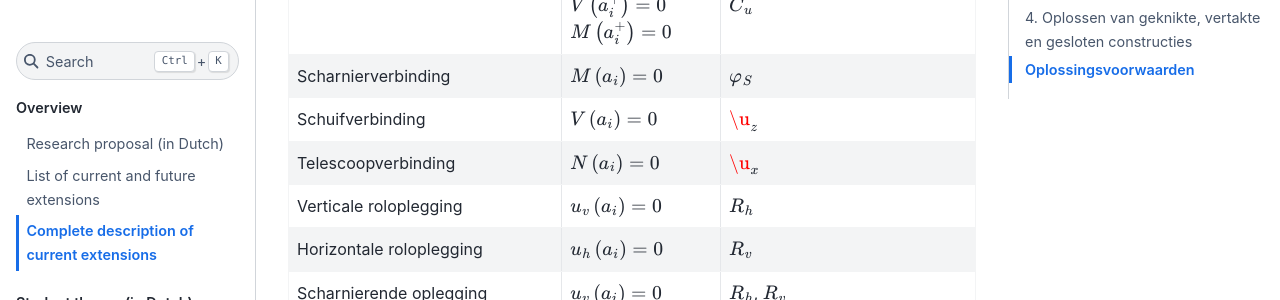
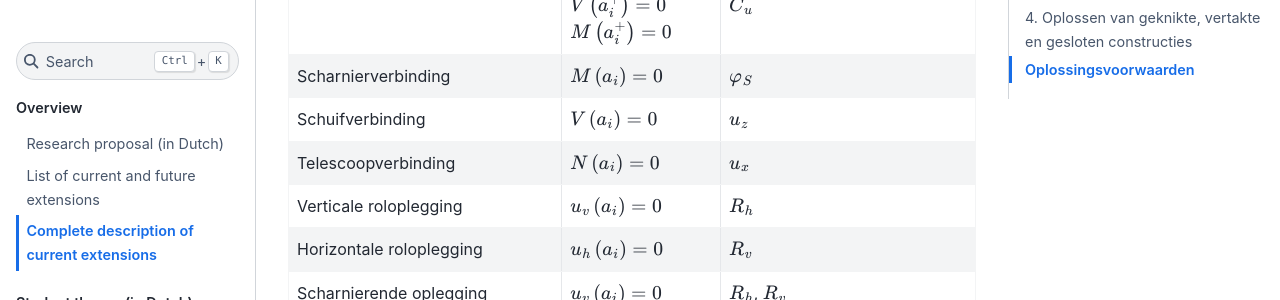
Before and after one commit to TeachBooks/Macaulays_method, a Jupyter Book: the page built from book/current_extensions.md, in a window 1280 px wide and 900 px high, scrolled down 20449 px. Shown: the part 151-451 px from the top of the window. Built offline with Jupyter Book 1.0.4 settings and Sphinx 7.4.7 and the Sphinx Book theme 1.1.4, drawn with Linux system fonts in a browser that asks for light colours; pages that are not in the unit, such as notebooks, are missing from menus; comment, search, counter and statistics services are not loaded; cross-references to code outside the pages are shown as plain code.

```diff
--- a/book/current_extensions.md
+++ b/book/current_extensions.md
@@ -567,8 +567,8 @@ In {numref}`table_twee` {cite:p}`alex_2024` wordt voorgeschreven welke oplossing
 | Beginpunt constructie | $N\left(a_i^-\right) = 0$ <br> $V\left(a_i^-\right) = 0$ <br> $M\left(a_i^-\right) = 0$ <br> | Integratieconstantes $C_V$, $C_M$, $C_N$ |
 | Eindpunt constructie | $N\left(a_i\right) = 0$ <br> $V\left(a_i^+\right) = 0$ <br> $M\left(a_i^+\right) = 0$ <br> | Integratieconstantes $C_w$, $C_{\varphi}$, $C_u$ |
 | Scharnierverbinding | $M \left(a_i\right) = 0$| $\varphi_S$ |
-| Schuifverbinding | $V \left(a_i\right) = 0$| $\u_z$ |
-| Telescoopverbinding | $N \left(a_i\right) = 0$| $\u_x$ |
+| Schuifverbinding | $V \left(a_i\right) = 0$| $u_z$ |
+| Telescoopverbinding | $N \left(a_i\right) = 0$| $u_x$ |
 | Verticale roloplegging | $u_v \left(a_i\right) = 0$ | $R_h$ |
 | Horizontale roloplegging | $u_h \left(a_i \right) = 0$ | $R_v$ |
 | Scharnierende oplegging | $u_v \left(a_i\right) = 0$ <br> $u_h \left(a_i\right) = 0$ | $R_h$, $R_v$ |
```
